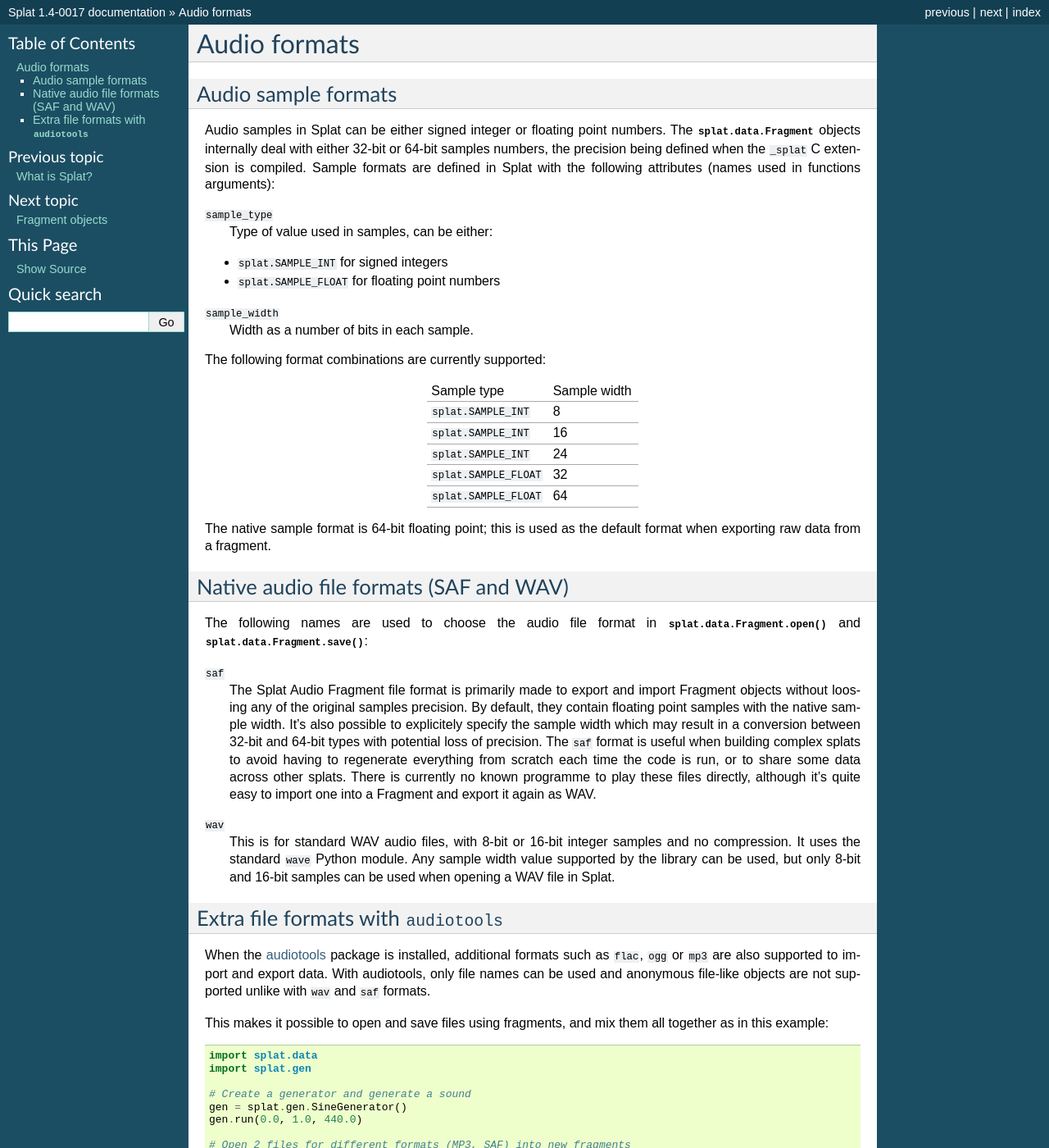
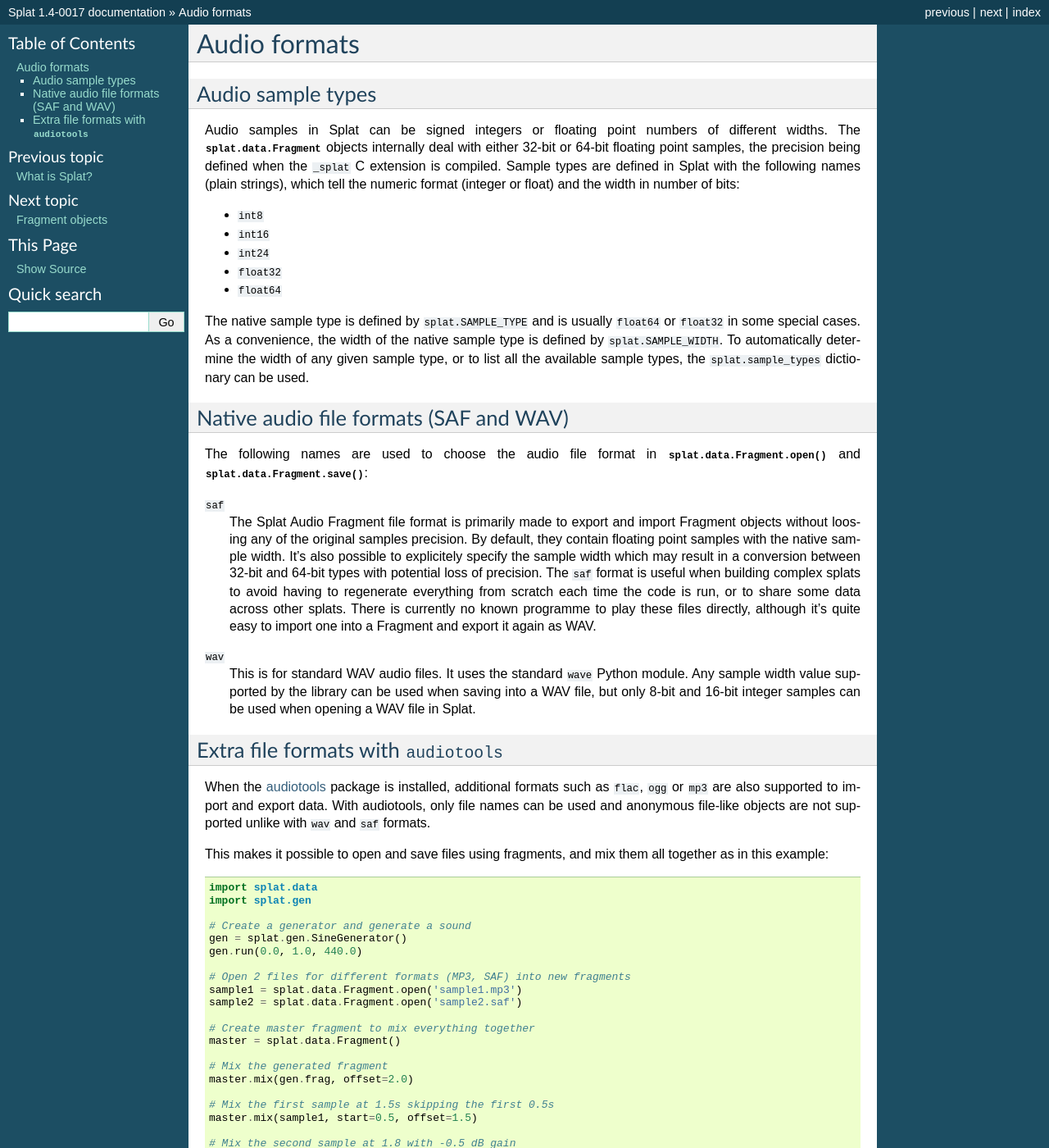
Before and after one commit to verdigris/splat, a Sphinx documentation site: the page built from doc/audio_formats.rst, in a window 1280 px wide and 1400 px high. Shown: the whole window at 82% size. Built offline with Sphinx 7.4.7, drawn with Linux system fonts in a browser that asks for light colours; formulas are drawn with MathJax 3; some of the changed text lies outside the part shown.

Commit message:
splat.data: refactor sample types
* remove sample_type and sample_width definitions and use plain
  strings to select any supported sample type
* update all import/export functions to accept a string instead
  of a type/width integers combination
* expose native sample type and width
* list all supported types in a dictionary which maps to the
  width in bits of each sample type
* import _splat.sample_types, _splat.SAMPLE_TYPE and
  _splat.SAMPLE_WIDTH in splat/__init__.py
* update tests with the new definitions
* update documentation

```diff
--- a/doc/audio_formats.rst
+++ b/doc/audio_formats.rst
@@ -3,43 +3,27 @@ Audio formats
 
 .. _sample_formats:
 
-Audio sample formats
---------------------
+Audio sample types
+------------------
 
-Audio samples in Splat can be either signed integer or floating point numbers.
-The :py:class:`splat.data.Fragment` objects internally deal with either 32-bit
-or 64-bit samples numbers, the precision being defined when the ``_splat`` C
-extension is compiled.  Sample formats are defined in Splat with the following
-attributes (names used in functions arguments):
+Audio samples in Splat can be signed integers or floating point numbers of
+different widths.  The :py:class:`splat.data.Fragment` objects internally deal
+with either 32-bit or 64-bit floating point samples, the precision being
+defined when the ``_splat`` C extension is compiled.  Sample types are defined
+in Splat with the following names (plain strings), which tell the numeric
+format (integer or float) and the width in number of bits:
 
-``sample_type``
-  Type of value used in samples, can be either:
+* ``int8``
+* ``int16``
+* ``int24``
+* ``float32``
+* ``float64``
 
-* ``splat.SAMPLE_INT`` for signed integers
-* ``splat.SAMPLE_FLOAT`` for floating point numbers
-
-``sample_width``
-  Width as a number of bits in each sample.
-
-The following format combinations are currently supported:
-
-+------------------------+--------------+
-| Sample type            | Sample width |
-+------------------------+--------------+
-| ``splat.SAMPLE_INT``   |            8 |
-+------------------------+--------------+
-| ``splat.SAMPLE_INT``   |           16 |
-+------------------------+--------------+
-| ``splat.SAMPLE_INT``   |           24 |
-+------------------------+--------------+
-| ``splat.SAMPLE_FLOAT`` |           32 |
-+------------------------+--------------+
-| ``splat.SAMPLE_FLOAT`` |           64 |
-+------------------------+--------------+
-
-The native sample format is 64-bit floating point; this is used as the default
-format when exporting raw data from a fragment.
-
+The native sample type is defined by ``splat.SAMPLE_TYPE`` and is usually
+``float64`` or ``float32`` in some special cases.  As a convenience, the width
+of the native sample type is defined by ``splat.SAMPLE_WIDTH``.  To
+automatically determine the width of any given sample type, or to list all the
+available sample types, the ``splat.sample_types`` dictionary can be used.
 
 .. _audio_files:
 
@@ -62,10 +46,10 @@ The following names are used to choose the audio file format in
   one into a Fragment and export it again as WAV.
 
 ``wav``
-  This is for standard WAV audio files, with 8-bit or 16-bit integer samples
-  and no compression.  It uses the standard ``wave`` Python module.  Any sample
-  width value supported by the library can be used, but only 8-bit and 16-bit
-  samples can be used when opening a WAV file in Splat.
+  This is for standard WAV audio files.  It uses the standard ``wave`` Python
+  module.  Any sample width value supported by the library can be used when
+  saving into a WAV file, but only 8-bit and 16-bit integer samples can be used
+  when opening a WAV file in Splat.
 
 
 Extra file formats with ``audiotools``
--- a/splat/__init__.py
+++ b/splat/__init__.py
@@ -17,9 +17,7 @@
 
 import _splat
 from _splat import lin2dB, dB2lin
-from _splat import SAMPLE_INT, SAMPLE_FLOAT
-from _splat import NATIVE_SAMPLE_TYPE, NATIVE_SAMPLE_WIDTH
-from _splat import audio_formats
+from _splat import sample_types, SAMPLE_TYPE, SAMPLE_WIDTH
 
 __all__ = ['gen', 'data', 'filters', 'sources', 'scales', 'interpol', 'seq']
 
```
Also changed, not shown: other parts of doc/audio_formats.rst (+0 -3 lines), test.py (+15 -16 lines), 2 other files.
